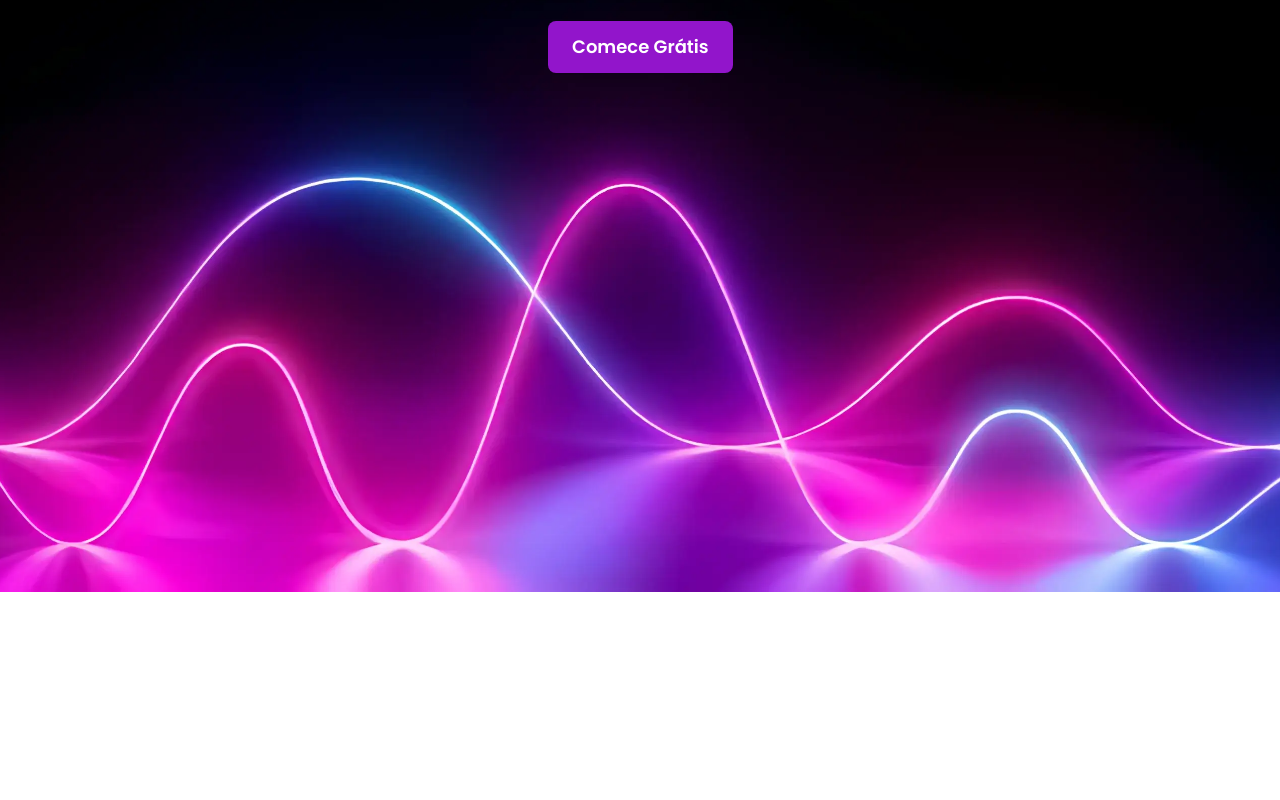
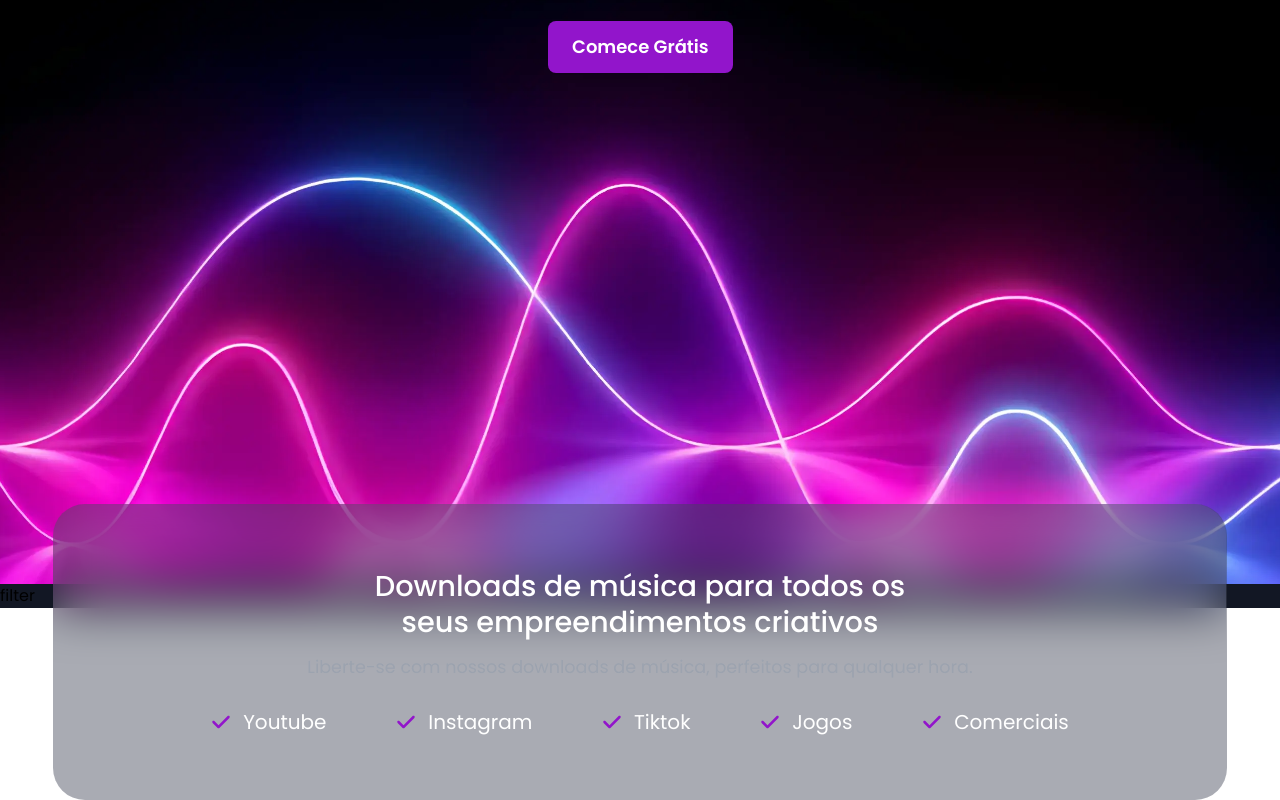
Before and after one commit to Dev-Nana/music-pich, a React (Vite) app: page / in a window 1280 px wide. Shown: the part 448-1248 px from the top of the page. Before the commit the page ends 1040 px from the top, so only its background shows below. Built offline with nearby package versions, Linux system fonts and the light colour scheme.

Commit message:
feat: concluindo componente Section

```diff
--- a/src/components/index.ts
+++ b/src/components/index.ts
@@ -2,3 +2,4 @@
 export * from './banner/Banner';
 export * from './filter/Filter';
 export * from './section/Section';
+export * from './gallery/Gallery';
--- a/src/pages/App.tsx
+++ b/src/pages/App.tsx
@@ -1,4 +1,4 @@
-import { Header, Banner } from "../components";
+import { Header, Banner, Gallery } from "../components";
 import "./App.css"
 
 export default function App() {
@@ -6,6 +6,7 @@
     <div className="relative">
       <Header />
       <Banner />
+      <Gallery />
     </div>
   )
 }
```
